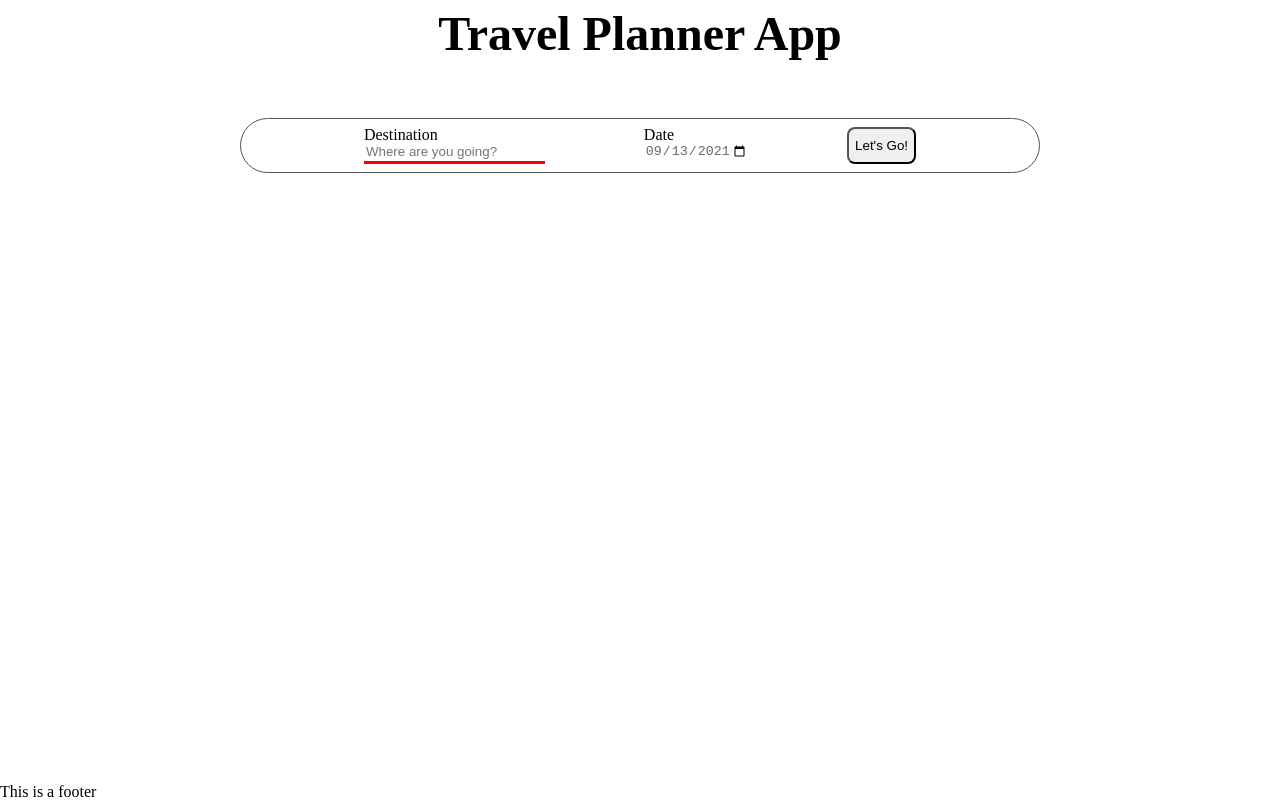
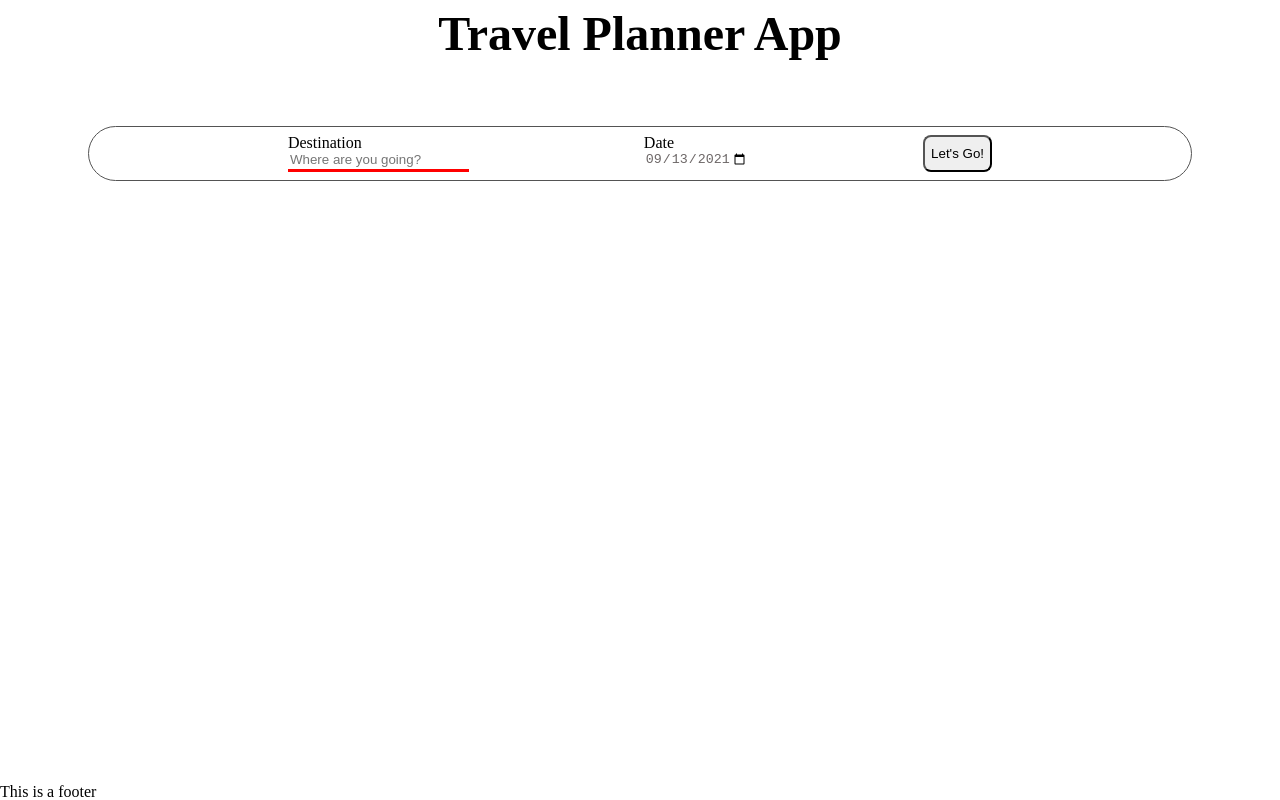
Before and after one commit to joshuaadu/laughing-eureka, a website built with webpack: page src/client/views/index.html in a window 1280 px wide. Built offline with nearby package versions, Linux system fonts and the light colour scheme.

Commit message:
Fix section margin

```diff
--- a/src/client/styles/_base.scss
+++ b/src/client/styles/_base.scss
@@ -1,16 +1,20 @@
-@import './variables';
+@import "./variables";
 
 body {
-    display: flex;
-    flex-direction: column;
-    min-height: 100vh;
+	display: flex;
+	flex-direction: column;
+	min-height: 100vh;
 }
 
 main {
-    flex: 2;
+	flex: 2;
 }
 
 section {
-    max-width: 800px;
-    margin: 50px auto;
+	padding: 0.5rem;
+	width: 100%;
+	margin: 50px auto;
+	@media screen and (min-width: 481px) {
+		max-width: 70rem;
+	}
 }
```
